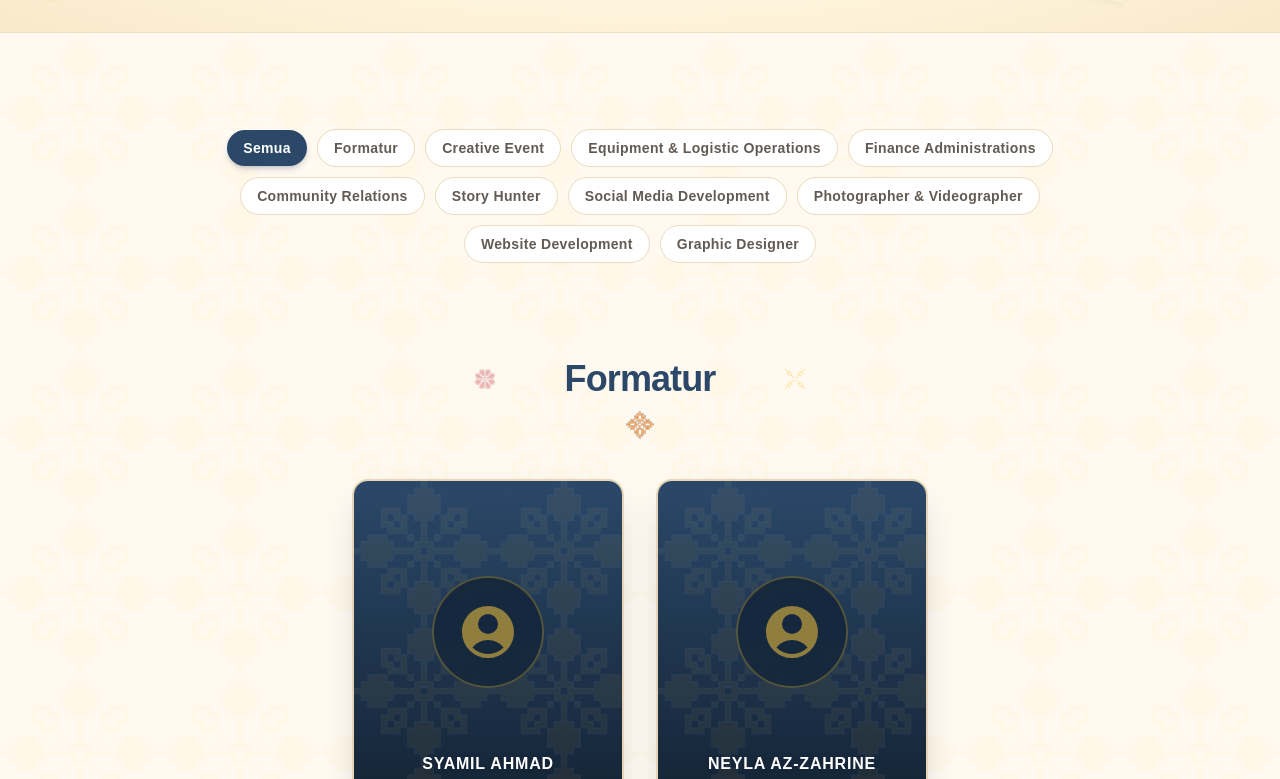
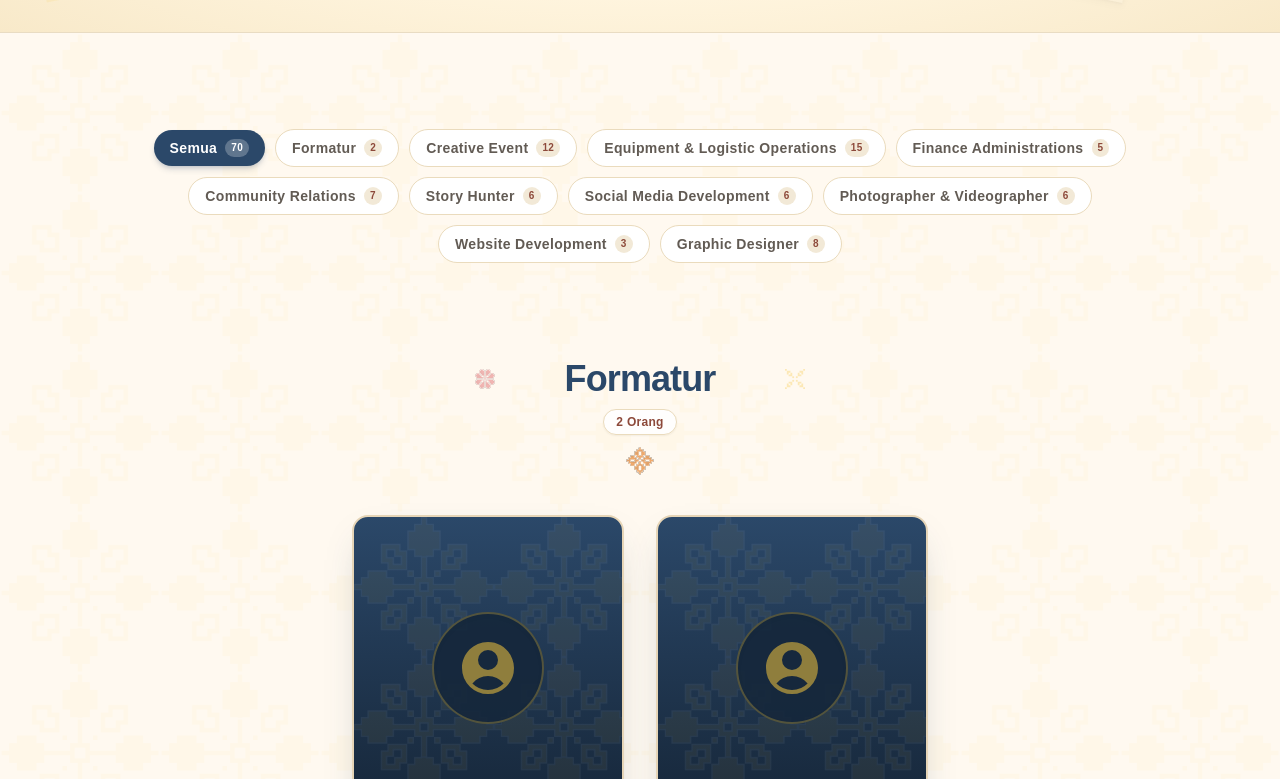
Before and after one commit to utygrowpath/utygrowpath-web, a Next.js app: page /tim-kami in a window 1280 px wide. Shown: the part 530-1309 px from the top of the page. Built offline with nearby package versions, Linux system fonts and the light colour scheme.

Commit message:
fix(tim-kami): fix blank white screen by removing reveal blocker and add member count badges

```diff
--- a/src/app/(public)/sudut-inspirasi/page.tsx
+++ b/src/app/(public)/sudut-inspirasi/page.tsx
@@ -65,7 +65,10 @@ export default function SudutInspirasiPage() {
       </section>
 
       {/* Content Section */}
-      <section className="relative isolate overflow-hidden bg-[#fff9f0] py-14 sm:py-20">
+      <section
+        data-no-reveal
+        className="relative isolate overflow-hidden bg-[#fff9f0] py-14 sm:py-20"
+      >
         <div
           aria-hidden="true"
           className="pointer-events-none absolute inset-0 z-0 opacity-[0.045]"
--- a/src/app/(public)/tim-kami/page.tsx
+++ b/src/app/(public)/tim-kami/page.tsx
@@ -65,7 +65,10 @@ export default function TimKamiPage() {
       </section>
 
       {/* Content Section */}
-      <section className="relative isolate overflow-hidden bg-[#fff9f0] py-16 sm:py-24">
+      <section
+        data-no-reveal
+        className="relative isolate overflow-hidden bg-[#fff9f0] py-16 sm:py-24"
+      >
         <div
           aria-hidden="true"
           className="pointer-events-none absolute inset-0 z-0 opacity-[0.045]"
--- a/src/components/sections/our-team-view.tsx
+++ b/src/components/sections/our-team-view.tsx
@@ -51,24 +51,34 @@ export function OurTeamView({ committee }: OurTeamViewProps) {
 
   return (
     <div className="space-y-16 sm:space-y-24">
-      {/* Category / Division Filter Tabs – dinamis sesuai data */}
+      {/* Category / Division Filter Tabs – dinamis sesuai data dengan jumlah anggota */}
       <div className="mx-auto flex max-w-5xl flex-col items-center justify-center gap-2.5 px-4 sm:gap-3">
         <div className="flex flex-wrap items-center justify-center gap-2 sm:gap-2.5">
           {divisions
             .filter((tab) => tab === "Semua" || groupedCommittee[tab])
             .map((tab) => {
             const isActive = activeTab === tab;
+            const count = tab === "Semua" ? committee.length : (groupedCommittee[tab]?.length || 0);
             return (
               <button
                 key={tab}
                 onClick={() => setActiveTab(tab)}
-                className={`rounded-full px-4 py-2 text-xs font-semibold tracking-wide transition-all sm:text-sm ${
+                className={`inline-flex items-center gap-2 rounded-full px-4 py-2 text-xs font-semibold tracking-wide transition-all sm:text-sm ${
                   isActive
                     ? "bg-[#2b4869] text-white shadow-md shadow-[#2b4869]/20"
                     : "border border-[#eadbbd] bg-white text-[#625b54] hover:border-[#2b4869]/40 hover:bg-[#fff9f0]"
                 }`}
               >
-                {tab}
+                <span>{tab}</span>
+                <span
+                  className={`inline-flex items-center justify-center rounded-full px-1.5 py-0.5 text-[10px] font-bold ${
+                    isActive
+                      ? "bg-white/25 text-white"
+                      : "bg-[#eadbbd]/60 text-[#8d493a]"
+                  }`}
+                >
+                  {count}
+                </span>
               </button>
             );
           })}
@@ -84,7 +94,6 @@ export function OurTeamView({ committee }: OurTeamViewProps) {
           return (
             <section
               key={division}
-              data-reveal-on-view
               className="relative space-y-10"
             >
               {/* Division Header with Cultural Batik & Gunungan Accents */}
@@ -118,6 +127,11 @@ export function OurTeamView({ committee }: OurTeamViewProps) {
                       className="h-full w-full object-contain"
                     />
                   </div>
+                </div>
+
+                {/* Subtitle / Member Count Badge */}
+                <div className="mt-2.5 inline-flex items-center gap-1.5 rounded-full border border-[#eadbbd] bg-white/90 px-3 py-1 text-xs font-semibold tracking-wide text-[#8d493a] shadow-xs">
+                  <span>{members.length} Orang</span>
                 </div>
 
                 {/* Gunungan / Motif Center Accent */}
--- a/src/components/sections/section-animations.tsx
+++ b/src/components/sections/section-animations.tsx
@@ -42,7 +42,7 @@ export function SectionAnimations() {
           observer.unobserve(entry.target);
         });
       },
-      { threshold: 0.12, rootMargin: "0px 0px -6% 0px" },
+      { threshold: 0, rootMargin: "0px 0px 50px 0px" },
     );
 
     targets.forEach((target) => target.classList.add("section-reveal"));
```
